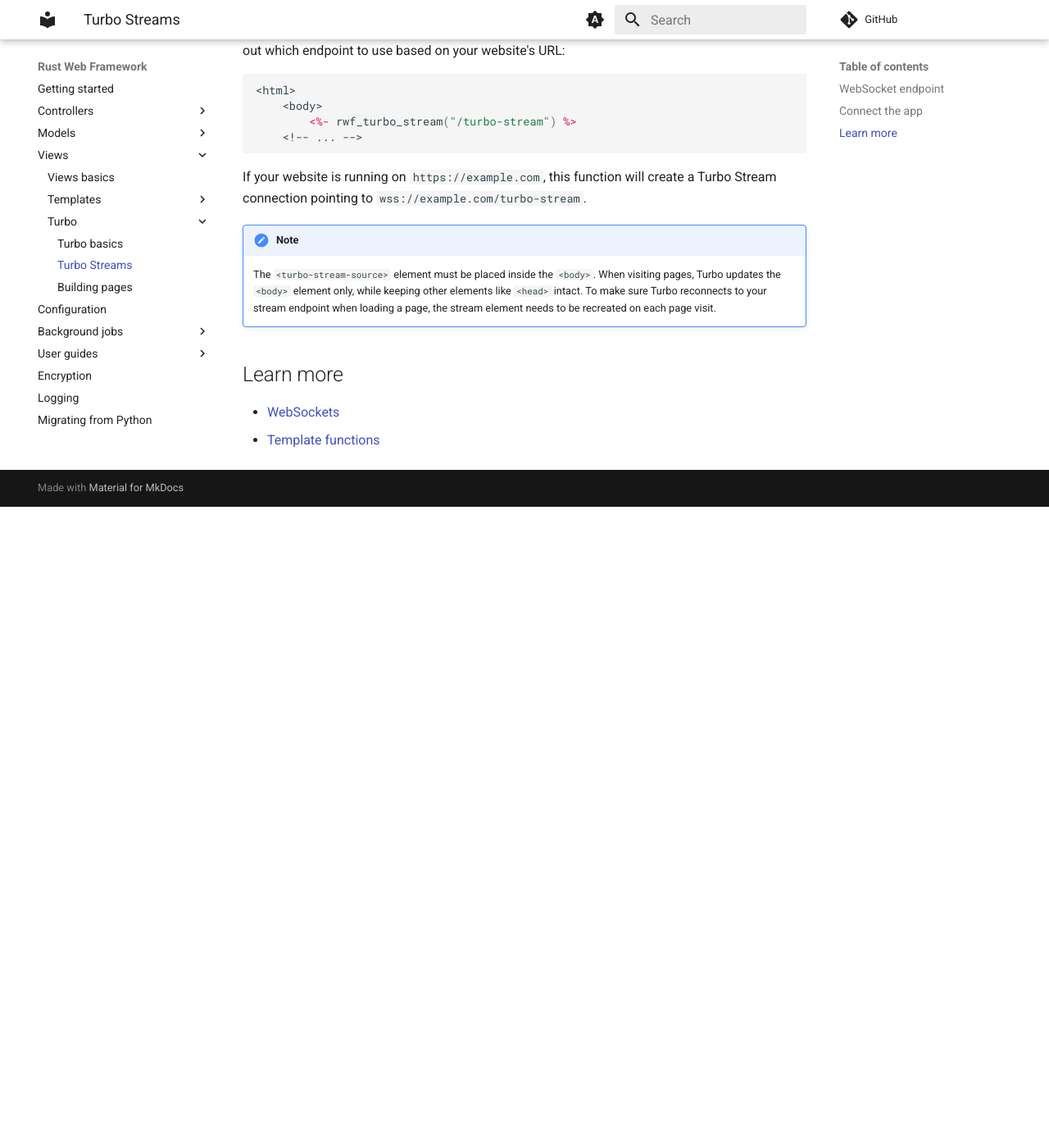
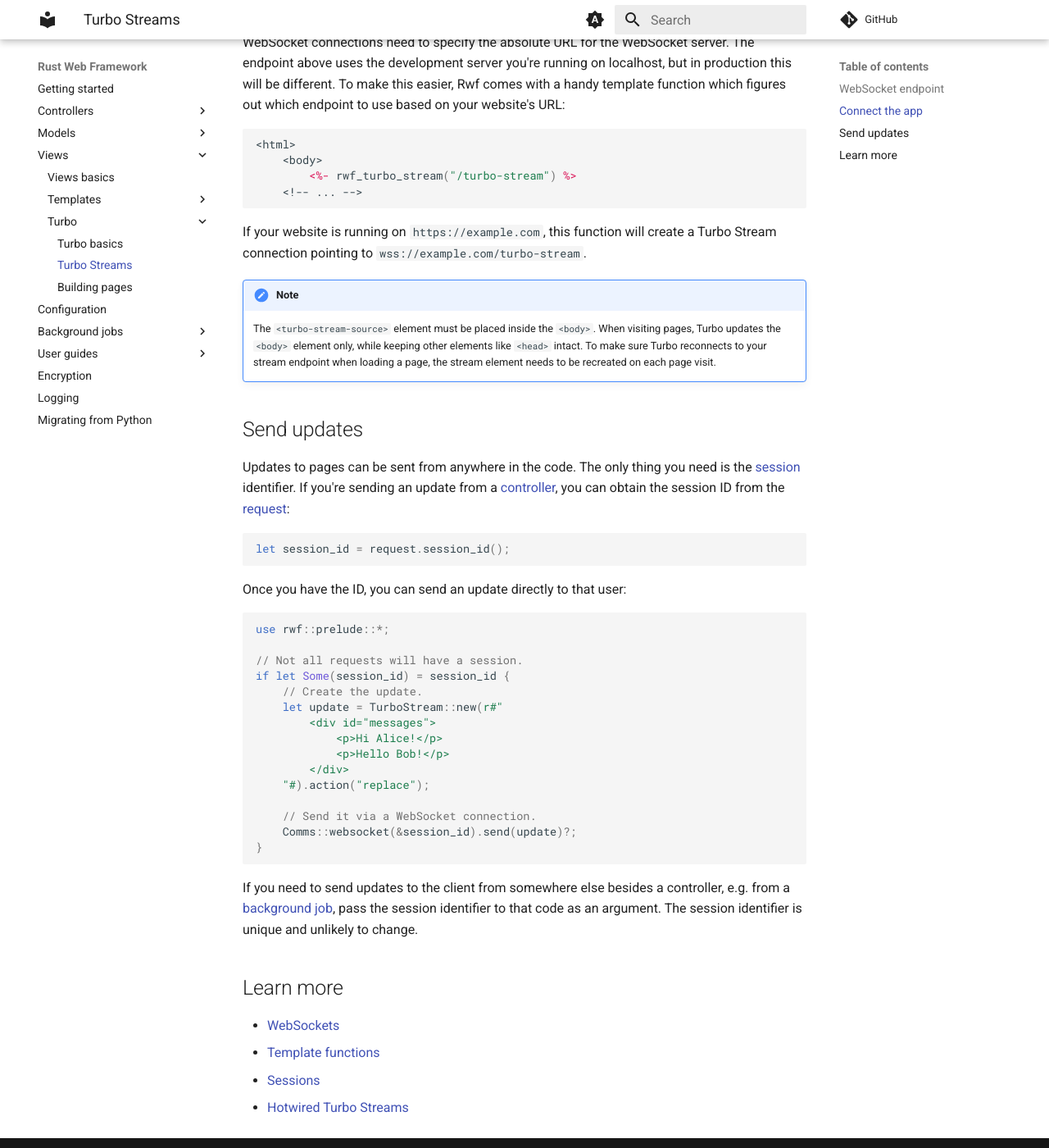
Before and after one commit to levkk/rwf, an MkDocs documentation site: the page built from docs/docs/views/turbo/streams.md, in a window 1280 px wide and 1400 px high, scrolled down 1005 px. Shown: the whole window at 82% size. Built offline with MkDocs 1.6.1 and Material for MkDocs 9.7.7, drawn with Linux system fonts in a browser that asks for light colours; comment, search, counter and statistics services are not loaded; before the commit the page ends 1623 px from its top, so only the background shows below that.

Commit message:
Session docs

````diff
--- a/docs/docs/views/turbo/streams.md
+++ b/docs/docs/views/turbo/streams.md
@@ -2,7 +2,7 @@
 
 Turbo can process page changes received via a [WebSocket](../../controllers/websockets.md) connection. This enables the server to dynamically update the client's page without the client clicking links or submitting forms. Rwf supports this out of the box.
 
-#### WebSocket endpoint
+## WebSocket endpoint
 
 Since Turbo Streams use WebSockets to push changes to the client, you need to create a WebSocket endpoint first. Rwf comes with a controller to do just that without any additional configuration:
 
@@ -22,7 +22,7 @@
 }
 ```
 
-#### Connect the app
+## Connect the app
 
 Turbo has a special HTML element which automatically handles WebSocket connections, called `<turbo-stream-source>`. This element needs to specify the WebSocket endpoint and be placed in the body of all pages that wish to support Turbo Streams, for example:
 
@@ -50,7 +50,39 @@
     The `<turbo-stream-source>` element must be placed inside the `<body>`. When visiting pages, Turbo updates the `<body>` element only, while keeping other elements like `<head>` intact. To make sure
     Turbo reconnects to your stream endpoint when loading a page, the stream element needs to be recreated on each page visit.
 
+## Send updates
+
+Updates to pages can be sent from anywhere in the code. The only thing you need is the [session](../../controllers/sessions.md) identifier. If you're sending an update from a [controller](../../controllers/index.md), you can obtain the session ID from the [request](../../controllers/request.md):
+
+```rust
+let session_id = request.session_id();
+```
+
+Once you have the ID, you can send an update directly to that user:
+
+```rust
+use rwf::prelude::*;
+
+// Not all requests will have a session.
+if let Some(session_id) = session_id {
+    // Create the update.
+    let update = TurboStream::new(r#"
+        <div id="messages">
+            <p>Hi Alice!</p>
+            <p>Hello Bob!</p>
+        </div>
+    "#).action("replace");
+
+    // Send it via a WebSocket connection.
+    Comms::websocket(&session_id).send(update)?;
+}
+```
+
+If you need to send updates to the client from somewhere else besides a controller, e.g. from a [background job](../../background-jobs/index.md), pass the session identifier to that code as an argument. The session identifier is unique and unlikely to change.
+
 ## Learn more
 
 - [WebSockets](../../controllers/websockets.md)
 - [Template functions](../templates/functions.md)
+- [Sessions](../../controllers/sessions.md)
+- [Hotwired Turbo Streams](https://turbo.hotwired.dev/handbook/streams)
````
Also changed, not shown: docs/docs/controllers/authentication.md (+1 -1 lines), docs/docs/controllers/sessions.md (+28 -5 lines), 1 other file.
